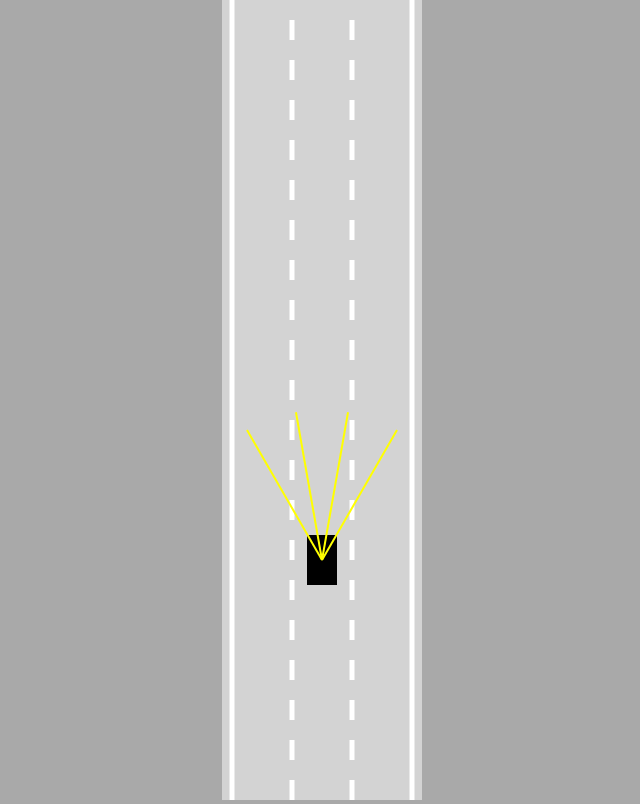
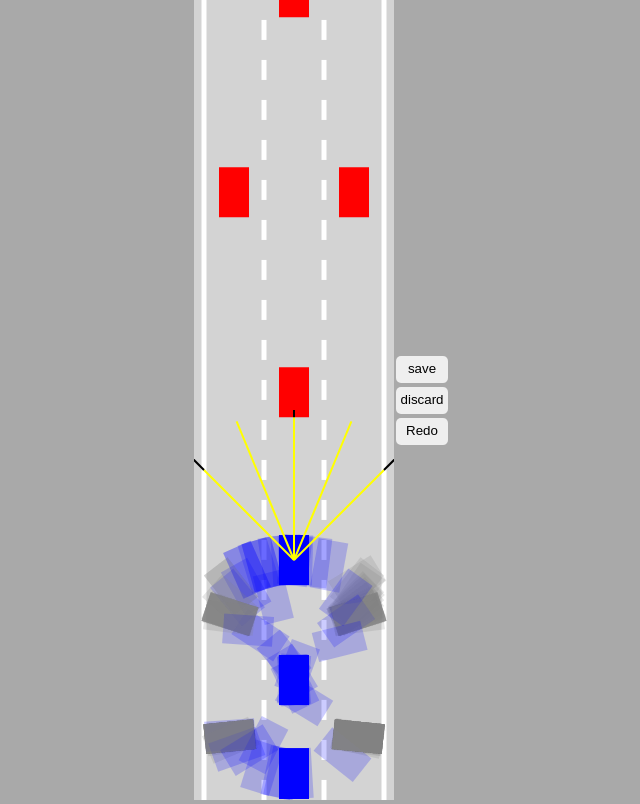
Before and after one commit to JoshuaP199/Self_Driving_Car_Tut, a plain HTML site: page index.html in a window 1280 px wide. Shown: the whole page, without its empty margins (318-958 px from the left). Drawn offline with Linux system fonts and the light colour scheme; animation ran at ten frames a second.

Commit message:
Finished

```diff
--- a/car.js
+++ b/car.js
@@ -1,5 +1,5 @@
 class Car{
-    constructor(x,y,width,height){
+    constructor(x,y,width,height,controlType,MaxSpeed=3){
         this.x = x;
         this.y = y;
         this.width = width;
@@ -8,28 +8,53 @@ class Car{
         //Speed,acceleration, and friction
         this.speed = 0;
         this.acceleration = 0.2;
-        this.maxSpeed = 2.5;
+        this.maxSpeed = MaxSpeed;
         this.friction = 0.05;
         this.angle = 0;
         this.damaged=false;
 
-        this.sensor=new Sensor(this);
+        this.useBrain = controlType=="AI";
 
-        this.controls = new Controls();
+        if(controlType!="DUMMY"){
+            this.sensor=new Sensor(this);
+            this.brain = new NeuralNetwork(
+                [this.sensor.rayCount,6,4]
+            );
+        }
+        this.controls = new Controls(controlType);
     }
 
-    update(roadBorders){
+    update(roadBorders,traffic){
         if(!this.damaged){
             this.#move();
             this.polygon=this.#createPolygon();
-            this.damaged=this.#assessDamage(roadBorders);
+            this.damaged=this.#assessDamage(roadBorders,traffic);
         }
-        this.sensor.update(roadBorders);
+        if(this.sensor){
+            this.sensor.update(roadBorders,traffic);
+            const offsets=this.sensor.readings.map(
+                s=>s==null?0:1-s.offset
+            );
+            const outputs=NeuralNetwork.feedForward(offsets,this.brain);
+            //console.log(outputs);
+
+            if(this.useBrain){
+                this.controls.forward=outputs[0];
+                this.controls.left=outputs[1];
+                this.controls.right=outputs[2];
+                this.controls.reverse=outputs[3]
+            }
+        }
     }
 
-    #assessDamage(roadBorders){
+    #assessDamage(roadBorders,traffic){
         for(let i=0; i<roadBorders.length; i++){
             if(polysIntersect(this.polygon, roadBorders[i])){
+                return true;
+            }
+        }
+        for(let i=0; i<traffic.length; i++){
+            if(polysIntersect(this.polygon, traffic[i].polygon)){
                 return true;
             }
         }
@@ -100,11 +125,11 @@ class Car{
         this.y-=Math.cos(this.angle)*this.speed;
     }
 
-    draw(ctx){
+    draw(ctx,color,drawSensor=false){
         if(this.damaged){
-            ctx.fillStyle="red";
+            ctx.fillStyle="grey";
         } else {
-            ctx.fillStyle="black";
+            ctx.fillStyle=color;
         }
         ctx.beginPath();
         ctx.moveTo(this.polygon[0].x,this.polygon[0].y);
@@ -113,6 +138,8 @@ class Car{
         }
         ctx.fill();
 
-        this.sensor.draw(ctx);
+        if(this.sensor && drawSensor){
+            this.sensor.draw(ctx);
+        }
     }
 }
--- a/controls.js
+++ b/controls.js
@@ -1,11 +1,18 @@
 class Controls{
-    constructor(){
+    constructor(type){
         this.forward = false;
         this.left = false;
         this.right = false;
         this.reverse = false;
 
-        this.#addkeyboardListeners();
+        switch(type){
+            case "KEYS":
+                this.#addkeyboardListeners();
+                break;
+            case "DUMMY":
+                this.forward=true;
+                break;
+        }
     }
 
     #addkeyboardListeners(){
--- a/index.html
+++ b/index.html
@@ -8,7 +8,15 @@
     <link rel="stylesheet" href="styles.css">
 </head>
 <body>
-    <canvas id ="myCanvas"></canvas>
+    <canvas id ="carCanvas"></canvas>
+    <div id="verticalButtons">
+        <button onclick="save()">save</button>
+        <button onclick="discard()">discard</button>
+        <button onclick="javascript:location.reload(true)">Redo</button>
+    </div>
+    <!-- <canvas id ="networkCanvas"></canvas> -->
+    <script src="visualizer.js"></script>
+    <script src="network.js"></script>
     <script src="sensor.js"></script>
     <script src="utils.js"></script>
     <script src="road.js"></script>
--- a/main.js
+++ b/main.js
@@ -1,24 +1,108 @@
-const canvas = document.getElementById("myCanvas");
-canvas.width = 200;
+const carCanvas = document.getElementById("carCanvas");
+carCanvas.width = 200;
 
-const ctx = canvas.getContext("2d");
-const road = new Road(canvas.width/2, canvas.width*0.9);
-const car = new Car(road.getLaneCenter(1),100,30,50);
+// const networkCanvas = document.getElementById("networkCanvas");
+// networkCanvas.width = 300;
+
+const carCtx = carCanvas.getContext("2d");
+//const networkCtx = networkCanvas.getContext("2d");
+
+const road = new Road(carCanvas.width/2, carCanvas.width*0.9);
+
+const N=500;
+const cars = generateCars(N);
+let bestCar=cars[0];
+if(localStorage.getItem("bestBrain")){
+    for(let i=0;i<cars.length;i++){
+        cars[i].brain=JSON.parse(localStorage.getItem("bestBrain"));
+        if(i!=0){
+            NeuralNetwork.mutate(cars[i].brain,0.1);
+        }
+    }
+}
+
+const traffic = [
+    new Car(road.getLaneCenter(1), -100,30,50,"DUMMY",2),
+    new Car(road.getLaneCenter(0), -300,30,50,"DUMMY",2),
+    new Car(road.getLaneCenter(2), -300,30,50,"DUMMY",2),
+    new Car(road.getLaneCenter(1), -500,30,50,"DUMMY",2),
+    new Car(road.getLaneCenter(3), -650,30,50,"DUMMY",2),
+    new Car(road.getLaneCenter(0), -700,30,50,"DUMMY",2),
+    new Car(road.getLaneCenter(1), -800,30,50,"DUMMY",2),
+    new Car(road.getLaneCenter(2), -900,30,50,"DUMMY",2),
+    new Car(road.getLaneCenter(0), -1000,30,50,"DUMMY",2),
+    new Car(road.getLaneCenter(2), -1000,30,50,"DUMMY",2),
+    new Car(road.getLaneCenter(0), -1100,30,50,"DUMMY",2)
+];
 
 animate();
 
+function getRandomIntInclusive(min, max) {
+    min = Math.ceil(min);
+    max = Math.floor(max);
+    return Math.floor(Math.random() * (max - min + 1) + min);
+}
+// function generateCars(number){
+//     for(let i=0;i<=number;i++){
+//         new Car(road.getLaneCenter(getRandomIntInclusive(0,2), #,#,#,"DUMMY",2);
+//     }
+// }
+
+function save(){
+    localStorage.setItem("bestBrain",
+        JSON.stringify(bestCar.brain));
+}
+
+function discard(){
+    localStorage.removeItem("bestBrain");
+}
+
+function generateCars(N){
+    const cars=[];
+    for(let i=1;i<=N;i++){
+        cars.push(new Car(road.getLaneCenter(1),100,30,50,"AI"));
+    }
+    return cars;
+}
+
 function animate(){
-    car.update(road.borders);
+    for(let i =0;i<traffic.length;i++){
+        traffic[i].update(road.borders,[]);
+    }
+    for(let i=0;i<cars.length;i++){
+        cars[i].update(road.borders,traffic);
+    }
+
+    bestCar = cars.find(
+        c=>c.y==Math.min(
+            ...cars.map(c=>c.y)
+        )
+    );
 
     //Makes it so that the car looks like its moving and not just making a line
-    canvas.height = window.innerHeight;
+    carCanvas.height = window.innerHeight;
 
-    ctx.save();
-    ctx.translate(0,-car.y+canvas.height*0.7);
+    //networkCanvas.height = window.innerHeight;
 
-    road.draw(ctx);
-    car.draw(ctx);
+    carCtx.save();
+    carCtx.translate(0,-bestCar.y+carCanvas.height*0.7);
 
-    ctx.restore();
+    road.draw(carCtx);
+    for(let i=0;i<traffic.length;i++){
+        traffic[i].draw(carCtx,"red");
+    }
+
+    carCtx.globalAlpha=0.2;
+
+    for(let i=0;i<cars.length;i++){
+        cars[i].draw(carCtx,"blue");
+    }
+
+    carCtx.globalAlpha=1;
+    bestCar.draw(carCtx,"blue", true);
+    //console.log(bestCar.brain);
+
+    carCtx.restore();
+
     requestAnimationFrame(animate)
 }
--- /dev/null
+++ b/network.js
@@ -0,0 +1,91 @@
+class NeuralNetwork{
+    constructor(neuronCounts){
+        this.levels=[];
+        for(let i=0; i<neuronCounts.length-1;i++){
+            this.levels.push(new Level(
+                neuronCounts[i], neuronCounts[i+1]
+            ));
+        }
+    }
+
+    static feedForward(givenInputs, network){
+        let outputs=Level.feedForward(
+            givenInputs,network.levels[0]
+        );
+        for(let i=1;i<network.levels.length;i++){
+            outputs=Level.feedForward(
+                outputs,network.levels[i]
+            );
+        }
+        return outputs;
+    }
+
+    static mutate(network, amount=1){
+        network.levels.forEach(level => {
+            for(let i=0; i<level.biases.length;i++){
+                level.biases[i]=lerp(
+                    level.biases[i],
+                    Math.random()*2-1,
+                    amount
+                )
+            }
+            for(let i=0;i<level.weights.length;i++){
+                for(let j=0;j<level.weights[i].length;j++){
+                    level.weights[i][j]=lerp(
+                        level.weights[i][j],
+                        Math.random()*2-1,
+                        amount
+                    )
+                }
+            }
+        });
+    }
+}
+
+class Level{
+    constructor(inputCount,outputCount){
+        this.inputs=new Array(inputCount);
+        this.outputs=new Array(outputCount);
+        this.biases=new Array(outputCount);
+
+        this.weights=[];
+        for(let i=0;i<inputCount;i++){
+            this.weights[i]=new Array(outputCount);
+        }
+
+        Level.#randomize(this);
+    }
+
+    static #randomize(level){
+        for(let i=0;i<level.inputs.length;i++){
+            for(let j = 0; j< level.outputs.length;j++){
+                level.weights[i][j]=Math.random()*2-1;
+            }
+        }
+
+        for(let i=0;i<level.biases.length;i++){
+            level.biases[i]=Math.random()*2-1;
+        }
+    }
+
+    static feedForward(givenInputs, level){
+        for(let i=0;i<level.inputs.length;i++){
+            level.inputs[i]=givenInputs[i];
+        }
+
+        for(let i=0; i<level.outputs.length;i++){
+            let sum=0;
+            for(let j=0;j<level.inputs.length;j++){
+                sum+= level.inputs[j]*level.weights[j][i];
+            }
+
+            if(sum<level.biases[i]){
+                level.outputs[i]=1;
+            } else {
+                level.outputs[i]=0;
+            }
+        }
+
+        return level.outputs;
+    }
+}
--- a/sensor.js
+++ b/sensor.js
@@ -1,25 +1,25 @@
 class Sensor{
     constructor(car){
         this.car = car;
-        this.rayCount=4;
+        this.rayCount=5;
         this.rayLength=150;
-        this.raySpread=Math.PI/3;
+        this.raySpread=Math.PI/2;
 
         this.rays=[];
         this.readings=[];
     }
 
-    update(roadBorders){
+    update(roadBorders,traffic){
         this.#castRays();
         this.readings=[];
         for(let i=0;i<this.rays.length;i++){
             this.readings.push(
-                this.#getReading(this.rays[i],roadBorders)
+                this.#getReading(this.rays[i],roadBorders,traffic)
             );
         }
     }
 
-    #getReading(ray,roadBorders){
+    #getReading(ray,roadBorders,traffic){
         let touches = [];
 
         for(let i = 0; i<roadBorders.length;i++){
@@ -31,6 +31,21 @@ class Sensor{
             );
             if(touch){
                 touches.push(touch);
+            }
+        }
+
+        for(let i = 0; i<traffic.length;i++){
+            const poly=traffic[i].polygon;
+            for(let j=0;j<poly.length;j++){
+                const value = getIntersection(
+                    ray[0],
+                    ray[1],
+                    poly[j],
+                    poly[(j+1)%poly.length]
+                );
+                if(value){
+                    touches.push(value);
+                }
             }
         }
 
--- a/styles.css
+++ b/styles.css
@@ -2,8 +2,28 @@ body {
     margin: 0;
     background: darkgray;
     overflow: hidden;
-    text-align: center;
+    display: flex;
+    justify-content: center;
+    align-items: center;
 }
-#myCanvas{
+
+#verticalButtons{
+    display: flex;
+    flex-direction: column;
+
+}
+
+button{
+    border: none;
+    border-radius: 5px;
+    padding: 5px 5px 7px 5px;
+    margin: 2px;
+    cursor: pointer;
+}
+
+#carCanvas{
     background: lightgray;
 }
+/* #networkCanvas{
+    background: darkslategrey;
+} */
--- /dev/null
+++ b/visualizer.js
@@ -0,0 +1,110 @@
+class Visualizer{
+    static drawNetwork(ctx,network){
+        const margin=50;
+        const left=margin;
+        const top=margin;
+        const width=ctx.canvas.width-margin*2;
+        const height=ctx.canvas.height-margin*2;
+
+        const levelHeight=height/network.levels.length;
+
+        for(let i=network.levels.length-1;i>=0;i--){
+            const levelTop=top+
+                lerp(
+                    height-levelHeight,
+                    0,
+                    network.levels.length==1
+                        ?0.5
+                        :i/(network.levels.length-1)
+                );
+
+            ctx.setLineDash([7,3]);
+            Visualizer.drawLevel(ctx,network.levels[i],
+                left,levelTop,
+                width,levelHeight,
+                i==network.levels.length-1
+                    ?['🠉','🠈','🠊','🠋']
+                    :[]
+            );
+        }
+    }
+
+    static drawLevel(ctx,level,left,top,width,height,outputLabels){
+        const right=left+width;
+        const bottom=top+height;
+
+        const {inputs,outputs,weights,biases}=level;
+
+        for(let i=0;i<inputs.length;i++){
+            for(let j=0;j<outputs.length;j++){
+                ctx.beginPath();
+                ctx.moveTo(
+                    Visualizer.#getNodeX(inputs,i,left,right),
+                    bottom
+                );
+                ctx.lineTo(
+                    Visualizer.#getNodeX(outputs,j,left,right),
+                    top
+                );
+                ctx.lineWidth=2;
+                ctx.strokeStyle=getRGBA(weights[i][j]);
+                ctx.stroke();
+            }
+        }
+
+        const nodeRadius=18;
+        for(let i=0;i<inputs.length;i++){
+            const x=Visualizer.#getNodeX(inputs,i,left,right);
+            ctx.beginPath();
+            ctx.arc(x,bottom,nodeRadius,0,Math.PI*2);
+            ctx.fillStyle="black";
+            ctx.fill();
+            ctx.beginPath();
+            ctx.arc(x,bottom,nodeRadius*0.6,0,Math.PI*2);
+            ctx.fillStyle=getRGBA(inputs[i]);
+            ctx.fill();
+        }
+
+        for(let i=0;i<outputs.length;i++){
+            const x=Visualizer.#getNodeX(outputs,i,left,right);
+            ctx.beginPath();
+            ctx.arc(x,top,nodeRadius,0,Math.PI*2);
+            ctx.fillStyle="black";
+            ctx.fill();
+            ctx.beginPath();
+            ctx.arc(x,top,nodeRadius*0.6,0,Math.PI*2);
+            ctx.fillStyle=getRGBA(outputs[i]);
+            ctx.fill();
+
+            ctx.beginPath();
+            ctx.lineWidth=2;
+            ctx.arc(x,top,nodeRadius*0.8,0,Math.PI*2);
+            ctx.strokeStyle=getRGBA(biases[i]);
+            ctx.setLineDash([3,3]);
+            ctx.stroke();
+            ctx.setLineDash([]);
+
+            if(outputLabels[i]){
+                ctx.beginPath();
+                ctx.textAlign="center";
+                ctx.textBaseline="middle";
+                ctx.fillStyle="black";
+                ctx.strokeStyle="white";
+                ctx.font=(nodeRadius*1.5)+"px Arial";
+                ctx.fillText(outputLabels[i],x,top+nodeRadius*0.1);
+                ctx.lineWidth=0.5;
+                ctx.strokeText(outputLabels[i],x,top+nodeRadius*0.1);
+            }
+        }
+    }
+
+    static #getNodeX(nodes,index,left,right){
+        return lerp(
+            left,
+            right,
+            nodes.length==1
+                ?0.5
+                :index/(nodes.length-1)
+        );
+    }
+}
```
